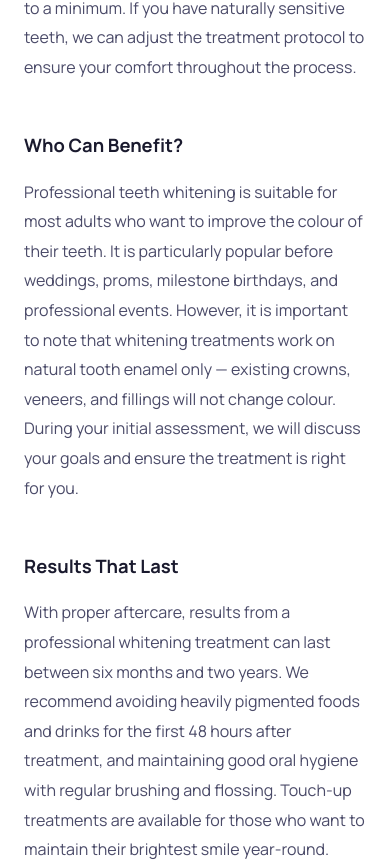
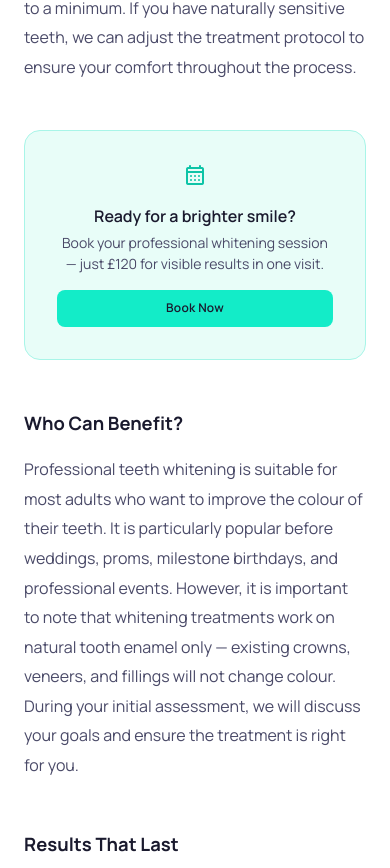
Before and after one commit to itl-Software-Company/itl-bright-smile-and-skin-solutions, a plain HTML site: page blog.html in a window 390 px wide. Shown: the part 3855-4723 px from the top of the page. Drawn offline with nearby package versions, Linux system fonts and the light colour scheme.

Commit message:
feat: add inline CTAs within blog articles for better conversion

```diff
--- a/blog.html
+++ b/blog.html
@@ -117,6 +117,15 @@
             <h3>What About Sensitivity?</h3>
             <p>One of the most common concerns about teeth whitening is sensitivity. While some degree of temporary sensitivity is normal — particularly to hot and cold temperatures — our professional-grade formulas are specifically designed to minimise discomfort. We use enamel-safe products that include desensitising agents, and our practitioners will advise you on aftercare to keep sensitivity to a minimum. If you have naturally sensitive teeth, we can adjust the treatment protocol to ensure your comfort throughout the process.</p>
 
+            <div class="blog-inline-cta">
+              <span class="material-symbols-rounded blog-inline-cta__icon">calendar_month</span>
+              <div>
+                <strong>Ready for a brighter smile?</strong>
+                <p>Book your professional whitening session — just £120 for visible results in one visit.</p>
+              </div>
+              <a href="contact.html" class="btn btn--primary btn--small">Book Now</a>
+            </div>
+
             <h3>Who Can Benefit?</h3>
             <p>Professional teeth whitening is suitable for most adults who want to improve the colour of their teeth. It is particularly popular before weddings, proms, milestone birthdays, and professional events. However, it is important to note that whitening treatments work on natural tooth enamel only — existing crowns, veneers, and fillings will not change colour. During your initial assessment, we will discuss your goals and ensure the treatment is right for you.</p>
 
@@ -153,6 +162,15 @@
             <h3>Recovery and Side Effects</h3>
             <p>One of the major benefits of fat dissolving injections is the minimal downtime involved. Most clients experience swelling, tenderness, and mild bruising in the treated area for a few days following the procedure, but these side effects are temporary and resolve naturally. There is no need for compression garments or extended recovery periods, unlike surgical alternatives such as liposuction. Most clients return to normal activities the same day.</p>
 
+            <div class="blog-inline-cta">
+              <span class="material-symbols-rounded blog-inline-cta__icon">calendar_month</span>
+              <div>
+                <strong>Interested in body contouring?</strong>
+                <p>Book a free consultation to discuss your goals — treatments from just £70 per session.</p>
+              </div>
+              <a href="contact.html" class="btn btn--primary btn--small">Get Started</a>
+            </div>
+
             <h3>Is Fat Dissolving Right for You?</h3>
             <p>Fat dissolving injections are ideal for individuals who are close to their target weight but have localised pockets of fat that are resistant to diet and exercise. It is not a substitute for weight loss, and candidates should have realistic expectations about the results. The treatment is not suitable for pregnant or breastfeeding women, or individuals with certain medical conditions. A thorough consultation at our Eccleshall clinic will determine whether fat dissolving is the right approach for your body goals.</p>
 
@@ -185,6 +203,15 @@
 
             <h3>How Often Should You Have a Facial?</h3>
             <p>The frequency of your facial treatments depends on your skin concerns and goals. As a general guideline, a professional facial every four to six weeks aligns with the skin's natural cell turnover cycle, allowing you to maintain consistent results. For specific concerns like acne or hyperpigmentation, your practitioner may recommend a more intensive initial course of treatments followed by maintenance sessions.</p>
+
+            <div class="blog-inline-cta">
+              <span class="material-symbols-rounded blog-inline-cta__icon">calendar_month</span>
+              <div>
+                <strong>Transform your skin today</strong>
+                <p>From express facials at £30 to our premium Skin Booster at £150 — find your perfect treatment.</p>
+              </div>
+              <a href="contact.html" class="btn btn--primary btn--small">Book a Facial</a>
+            </div>
 
             <h3>The Clinical Difference</h3>
             <p>What sets a clinical facial apart from a high-street or spa treatment is the quality of the products used, the expertise of the practitioner, and the results achieved. At No.1 Bright Smile and Skin Solutions, our treatments use professional-grade formulations that penetrate deeper and deliver more active ingredients than retail products. Our practitioners are trained to identify underlying skin concerns and adjust treatment protocols accordingly, ensuring you receive genuinely effective care rather than a purely relaxing experience.</p>
@@ -224,6 +251,15 @@
 
             <h3>What to Expect During Treatment</h3>
             <p>Each vitamin injection appointment at our Eccleshall clinic takes approximately 15 minutes, making it one of the quickest and most convenient treatments available. The injection is administered into the muscle — typically the upper arm or gluteal area — using a fine needle. Most clients report minimal discomfort, comparable to a standard vaccination. There is no downtime, and you can return to normal activities immediately afterwards.</p>
+
+            <div class="blog-inline-cta">
+              <span class="material-symbols-rounded blog-inline-cta__icon">calendar_month</span>
+              <div>
+                <strong>Boost your energy and wellbeing</strong>
+                <p>Quick 15-minute vitamin injections from just £35 — no downtime, immediate benefits.</p>
+              </div>
+              <a href="contact.html" class="btn btn--primary btn--small">Book Now</a>
+            </div>
 
             <h3>How Often Should You Have Vitamin Injections?</h3>
             <p>The recommended frequency depends on the vitamin and your individual needs. B12 injections are typically recommended every four to eight weeks for maintenance, while Vitamin D may be administered monthly during the winter months. Your practitioner will discuss a schedule that aligns with your health goals and lifestyle during your consultation.</p>
--- a/css/styles.css
+++ b/css/styles.css
@@ -1268,6 +1268,43 @@ button {
   font-weight: 600;
 }
 
+/* Inline CTA within articles */
+.blog-inline-cta {
+  display: flex;
+  align-items: center;
+  gap: var(--space-lg);
+  padding: var(--space-xl);
+  background: var(--color-primary-bg);
+  border: 1px solid var(--color-primary-light);
+  border-radius: var(--border-radius-lg);
+  margin: var(--space-2xl) 0;
+}
+
+.blog-inline-cta__icon {
+  font-size: 2rem;
+  color: var(--color-primary-dark);
+  min-width: 2rem;
+}
+
+.blog-inline-cta strong {
+  font-size: var(--fs-body);
+  color: var(--color-text);
+  display: block;
+  margin-bottom: 2px;
+}
+
+.blog-inline-cta p {
+  font-size: var(--fs-small);
+  color: var(--color-text-secondary);
+  margin-bottom: 0;
+  line-height: 1.5;
+}
+
+.blog-inline-cta .btn {
+  white-space: nowrap;
+  margin-left: auto;
+}
+
 .blog-divider {
   max-width: 800px;
   margin: 0 auto;
@@ -1357,4 +1394,13 @@ button {
   .blog-card {
     flex-direction: column;
   }
+  .blog-inline-cta {
+    flex-direction: column;
+    text-align: center;
+    gap: var(--space-md);
+  }
+  .blog-inline-cta .btn {
+    margin-left: 0;
+    width: 100%;
+  }
 }
```
